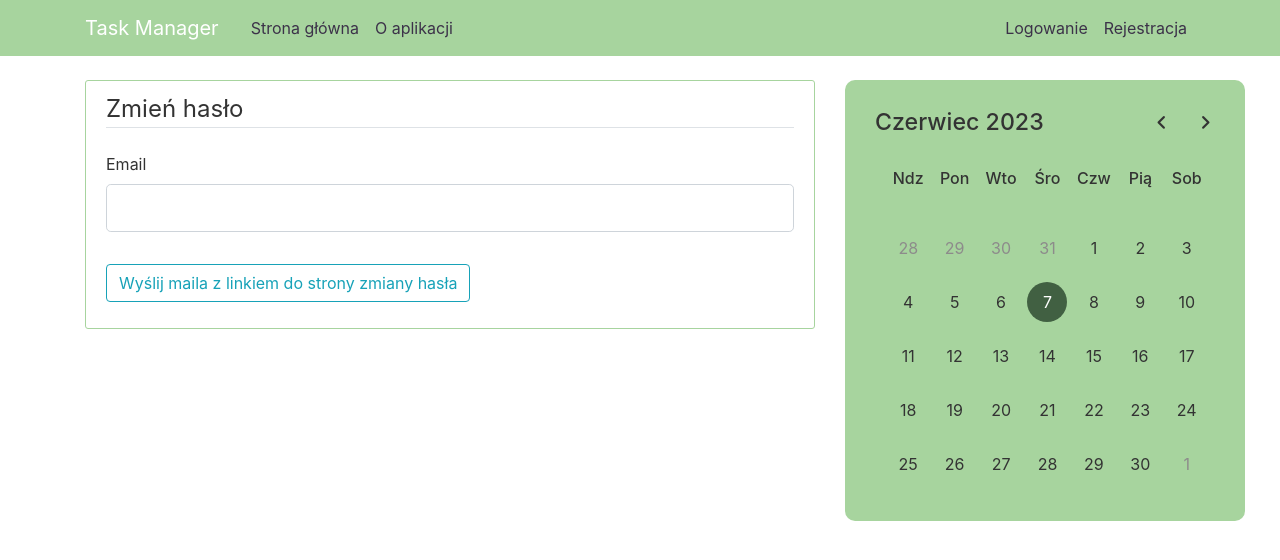
After one commit to mimikowsky/TaskManager, a Flask app: page /reset_password in a window 1280 px wide. The commit adds this page. Shown: the top 560 px of the page. Run offline with Flask 3, Linux system fonts and the light colour scheme; some libraries are stand-ins or nearby versions.

Commit message:
added reset password option

```diff
--- a/app.py
+++ b/app.py
@@ -1,8 +1,9 @@
 import secrets, os
 from PIL import Image
 from flask import Flask, render_template, url_for, redirect, flash, request, abort, jsonify
-from forms import RegistrationForm, LoginForm, UpdateAccountForm, TaskForm
+from forms import RegistrationForm, LoginForm, UpdateAccountForm, TaskForm, RequestResetForm, ResetPasswordForm
 from flask_sqlalchemy import SQLAlchemy
+from flask_mail import Mail, Message
 from datetime import datetime
 from flask_bcrypt import Bcrypt
 from flask_login import LoginManager, UserMixin, login_user, logout_user, current_user, login_required
@@ -10,6 +11,7 @@
 from task_to_google import add_to_calendar
 import sys
 from datetime import datetime
+from itsdangerous import TimedJSONWebSignatureSerializer as Serializer
 
 app = Flask(__name__)
 app.config['SECRET_KEY'] = '31258776c638a3aa4c4cd33912a9aec2'
@@ -20,6 +22,12 @@
 login_manager.login_view = 'login'
 login_manager.login_message = "Musisz się zalogować, aby skorzystać z tej funkcjonalności"
 login_manager.login_message_category = 'info'
+app.config['MAIL_SERVER'] = 'smtp.googlemail.com'
+app.config['MAIL_PORT'] = 587
+app.config['MAIL_USE_TLS'] = True
+app.config['MAIL_USERNAME'] = 'taskmanagerdk@gmail.com'
+app.config['MAIL_PASSWORD'] = 'ioyujmjziljlbmfe'
+mail = Mail(app)
 
 tasks = [
     {
@@ -50,6 +58,19 @@
 
     def __repr__(self):
         return f"User('{self.username}', '{self.email}')"
+
+    def get_reset_token(self, expires_sec=18000):
+        s = Serializer(app.config['SECRET_KEY'], expires_sec)
+        return s.dumps({'user_id': self.id}).decode('utf-8')
+
+    @staticmethod
+    def verify_reset_token(token):
+        s = Serializer(app.config['SECRET_KEY'])
+        try:
+            user_id = s.loads(token)['user_id']
+        except:
+            return None
+        return User.query.get(user_id)
 
 
 class Task(db.Model):
@@ -249,7 +270,6 @@
 
     return 'OK'
 
-
 @app.route('/<int:task_id>/calendar')
 def send_to_calendar(task_id):
     if current_user.is_authenticated:
@@ -259,5 +279,44 @@
 
     return redirect(url_for('home'))
 
+def send_reset_email(user):
+    token = user.get_reset_token()
+    msg = Message('Zmiana hasła TaskManager', sender="taskmanager@gmail.com", recipients=[user.email])
+    msg.body = f'''Aby zmienić hasło, kliknij link: {url_for('reset_token', token=token, _external=True)}
+Jeżeli nie prosiłeś o wysłanie tego maila, po prostu zignoruj tego maila.
+Żadne zmiany nie zostaną dokonane'''
+
+@app.route("/reset_password", methods = ['GET', 'POST'])
+def reset_request():
+    if current_user.is_authenticated:
+        return redirect(url_for('home'))
+    form = RequestResetForm()
+    if form.validate_on_submit():
+        user = User.query.filter_by(email=form.email.data).first()
+        if user == None:
+            flash('Użytkownik o podanym adresie email nie istnieje', 'warning')
+        else:
+            send_reset_email(user)
+            flash('Wysłano maila z linkiem do strony zmiana hasła.', 'info')
+            return redirect(url_for('login'))
+    return render_template('reset_request.html', title='Resetuj hasło', form=form)
+
+@app.route("/reset_password/<token>", methods = ['GET', 'POST'])
+def reset_token(token):
+    if current_user.is_authenticated:
+        return redirect(url_for('home'))
+    user = User.verify_reset_token(token)
+    if user is None:
+        flash('Ten link jest już nieważny. Linki zmiany hasła ważne są przez 30 minut. Wygeneruj nowy.', 'warning')
+        return redirect(url_for('reset_request'))
+    form = ResetPasswordForm()
+    if form.validate_on_submit():
+        hashed_password = bcrypt.generate_password_hash(form.password.data)
+        user.password = hashed_password
+        db.session.commit()
+        flash(f'Hasło zostało zmienione. Możesz teraz się zalogować.', 'success')
+        return redirect(url_for('login'))
+    return render_template('reset_token.html', title='Resetuj hasło', form=form)
+
 if __name__ == "__main__":
     app.run(debug=True)
--- a/forms.py
+++ b/forms.py
@@ -33,3 +33,12 @@
     one_hour_reminder = BooleanField('Godzinę przed')
     one_day_reminder = BooleanField('Dzień przed')
     submit = SubmitField('Zatwierdź')
+
+class RequestResetForm(FlaskForm):
+    email = StringField('Email', validators=[DataRequired(), Email()])
+    submit = SubmitField('Wyślij maila z linkiem do strony zmiany hasła')
+
+class ResetPasswordForm(FlaskForm):
+    password = PasswordField('Hasło', validators=[DataRequired(), Length(min=4)])
+    confirm_password = PasswordField('Potwierdź hasło', validators=[DataRequired(), EqualTo('password', message="Hasła różnią się.")])
+    submit = SubmitField('Zmień hasło')
--- a/templates/login.html
+++ b/templates/login.html
@@ -40,7 +40,7 @@
                 {{ form.submit(class="btn btn-outline-info") }}
             </div>
             <small class="text-muted ml-2">
-                <a href="#">Zapomniałeś hasła?</a>
+                <a href="{{ url_for('reset_request') }}">Zapomniałeś hasła?</a>
             </small>
         </form>
     </div>
--- /dev/null
+++ b/templates/reset_request.html
@@ -0,0 +1,28 @@
+{% extends "layout.html" %}
+{% block content %}
+    <div class="content-section">
+        <form method="POST" action="">
+            {{ form.hidden_tag() }}
+            <fieldset class="form-group">
+                <legend class="border-bottom mb-4">Zmień hasło</legend>
+                <div class="form-group">
+                    {{ form.email.label(class="form-control-label") }}
+                    {% if form.email.errors %}
+                        {{ form.email(class="form-control form-control-lg is-invalid") }}
+                        <div class="invalid-feedback">
+                            {% for error in form.email.errors %}
+                                <span>{{ error }}</span>
+                            {% endfor %}
+                        </div>
+                    {% else %}
+                        {{ form.email(class="form-control form-control-lg") }}
+                    {% endif %}
+                </div>
+            </fieldset>
+            <div class="form-group">
+                {{ form.submit(class="btn btn-outline-info") }}
+            </div>
+        </form>
+    </div>
+
+{% endblock content %}
```
Also changed, not shown: templates/reset_token.html (added, +42 -0 lines), instance/site.db.
